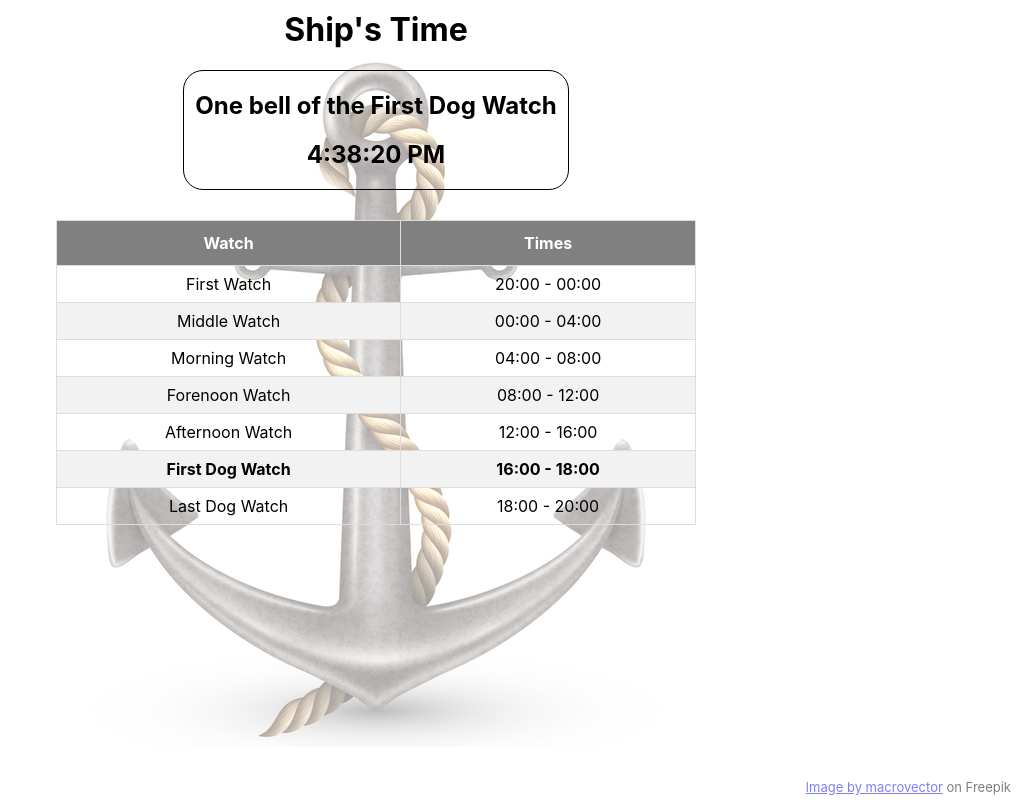
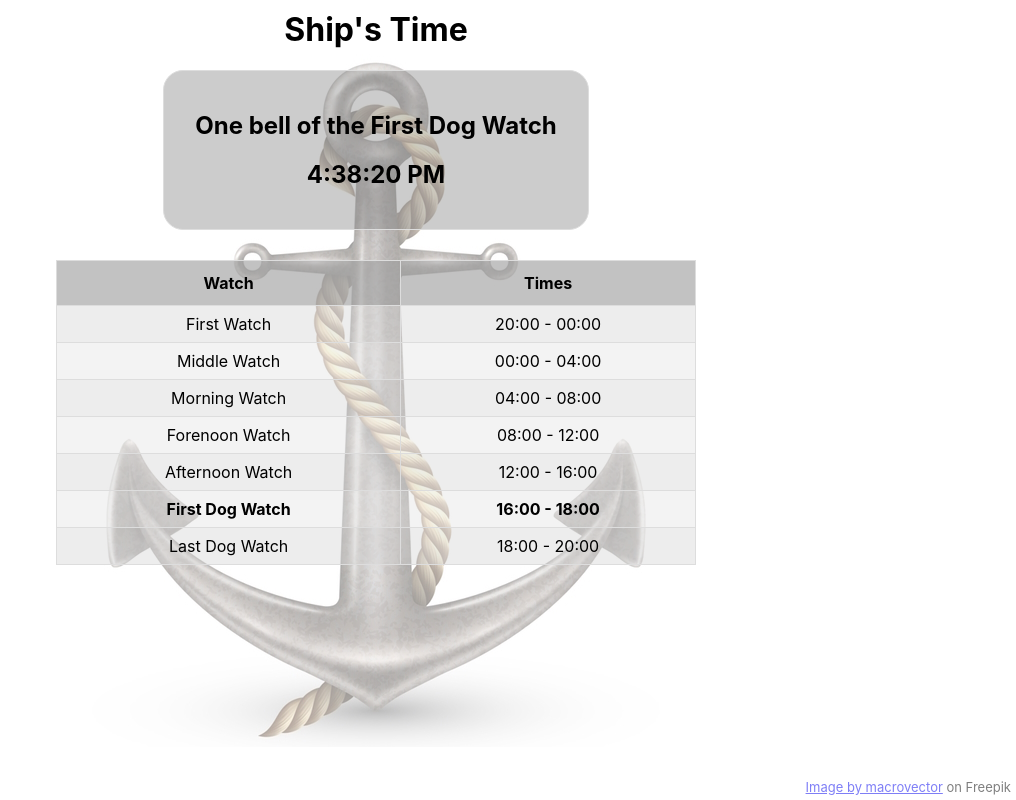
Before and after one commit to schweben/ships-time, a React (Create React App) app: page / in a window 1280 px wide. Shown: the whole page, without its empty margins (264-1280 px from the left). Built offline with nearby package versions, Linux system fonts and the light colour scheme.

Commit message:
Even more CSS tweaks

```diff
--- a/src/styles/currentwatch.module.css
+++ b/src/styles/currentwatch.module.css
@@ -1,10 +1,11 @@
 .time {
 	overflow: hidden;
-	border-style: solid;
-	border-width: 1px;
+	border: 1px solid #ddd;
 	border-radius: 20px;
 	margin-left: auto;
 	margin-right: auto;
 	margin-bottom: 30px;
 	width: 30%;
+	background-color: rgba(128, 128, 128, .4);
+	padding: 20px;
 }
--- a/src/styles/watches.module.css
+++ b/src/styles/watches.module.css
@@ -16,13 +16,15 @@
 .watchTable th {
 	padding-top: 12px;
 	padding-bottom: 12px;
-	background-color: gray;
-	color: white;
+	background-color: rgba(128, 128, 128, .4);
 }
 
 .watchTable tr:nth-child(even) {
-	background-color: #f2f2f2;
+	background-color: rgba(226, 226, 226, .4);
 }
+
+.watchTable tr:nth-child(odd) {
+	background-color: rgba(211, 211, 211, .4);}
 
 .currentWatch {
 	font-weight: bold;
```
